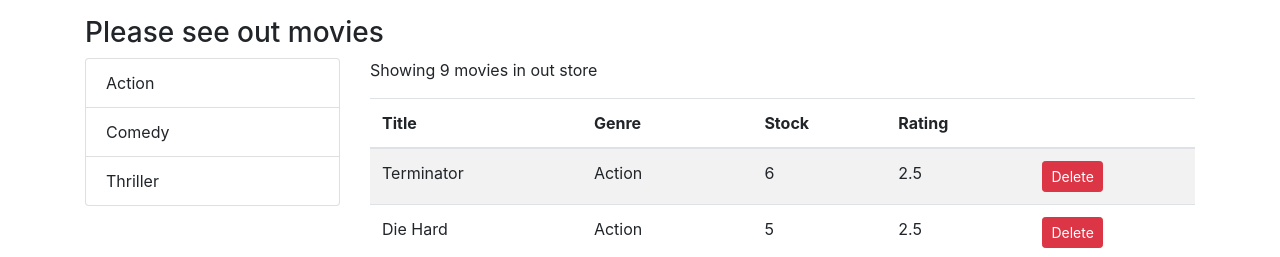
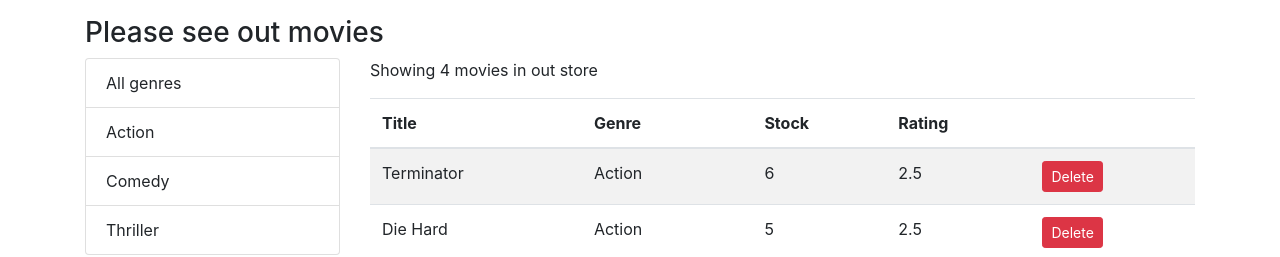
Before and after one commit to lukas-anci/movie_app_pagination, a React (Create React App) app: page / in a window 1280 px wide. Shown: the top 257 px of the page. Built offline with nearby package versions, Linux system fonts and the light colour scheme.

Commit message:
added see all genres option

```diff
--- a/src/components/movieTable.jsx
+++ b/src/components/movieTable.jsx
@@ -19,7 +19,9 @@ class MovieTable extends Component {
     ],
   };
   componentDidMount() {
-    this.setState({ movies: getMovies(), genres: getGenres() });
+    // add extra item to genres
+    const genres = [{ _id: '', name: 'All genres' }, ...getGenres()];
+    this.setState({ movies: getMovies(), genres: genres });
   }
 
   handleDelete = (movieId) => {
@@ -37,7 +39,7 @@ class MovieTable extends Component {
 
   handleGenreChange = (genre) => {
     console.log(genre);
-    this.setState({ currentGenre: genre });
+    this.setState({ currentGenre: genre, currentPage: 1 });
   };
 
   render() {
@@ -55,9 +57,14 @@ class MovieTable extends Component {
         </div>
       );
 
+    const filteredMovies =
+      currentGenre && currentGenre._id
+        ? mv.filter((m) => m.genre._id === currentGenre._id)
+        : mv;
+
     // paduoti tik tiek movies kiek reikia pagal pagination
 
-    const moviesPaginated = paginate(mv, currentPage, pageSize);
+    const moviesPaginated = paginate(filteredMovies, currentPage, pageSize);
 
     return (
       <div className="movie">
@@ -71,7 +78,7 @@ class MovieTable extends Component {
             />
           </div>
           <div className="col">
-            <p>Showing {mv.length} movies in out store</p>
+            <p>Showing {moviesPaginated.length} movies in out store</p>
             <table className="table table-striped ">
               <thead>
                 <tr>
@@ -95,7 +102,7 @@ class MovieTable extends Component {
             <Pagination
               currentPage={currentPage}
               onPageChange={this.handlePageChange}
-              itemCount={mv.length}
+              itemCount={filteredMovies.length}
               pageSize={pageSize}
             />
           </div>
```
